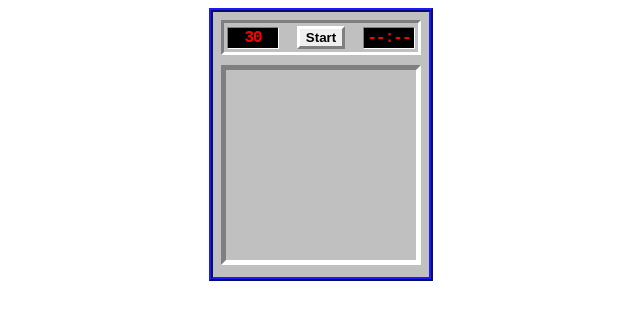
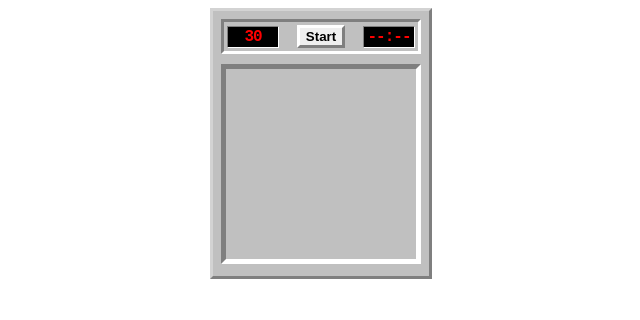
Before and after one commit to kevduc/server-thecake, a website: page public/games/minesweeper/index.html in a window 1280 px wide. Shown: the whole page, without its empty margins (319-959 px from the left). Drawn offline with nearby package versions, Linux system fonts and the light colour scheme.

Commit message:
Better window border

```diff
--- a/public/games/minesweeper/style.css
+++ b/public/games/minesweeper/style.css
@@ -10,7 +10,7 @@ body {
 	background-color: rgb(192,192,192);
 	display: inline-block;
 	padding: 8px;
-	border: 4px ridge rgb(20,20,192);
+	border: 3px outset lightgray;
 	/* border-radius: 5px 5px 0px 0px; */
 }
 
```
